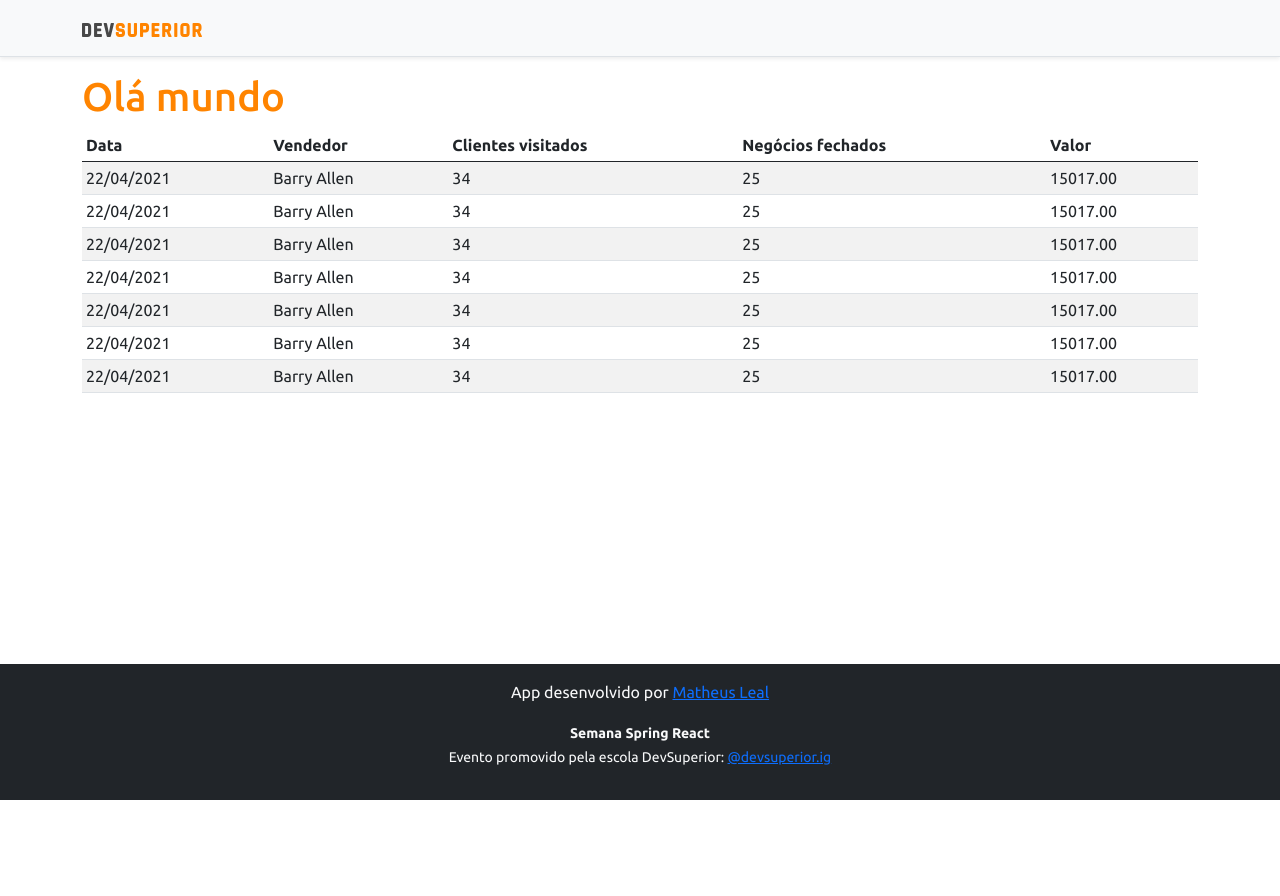
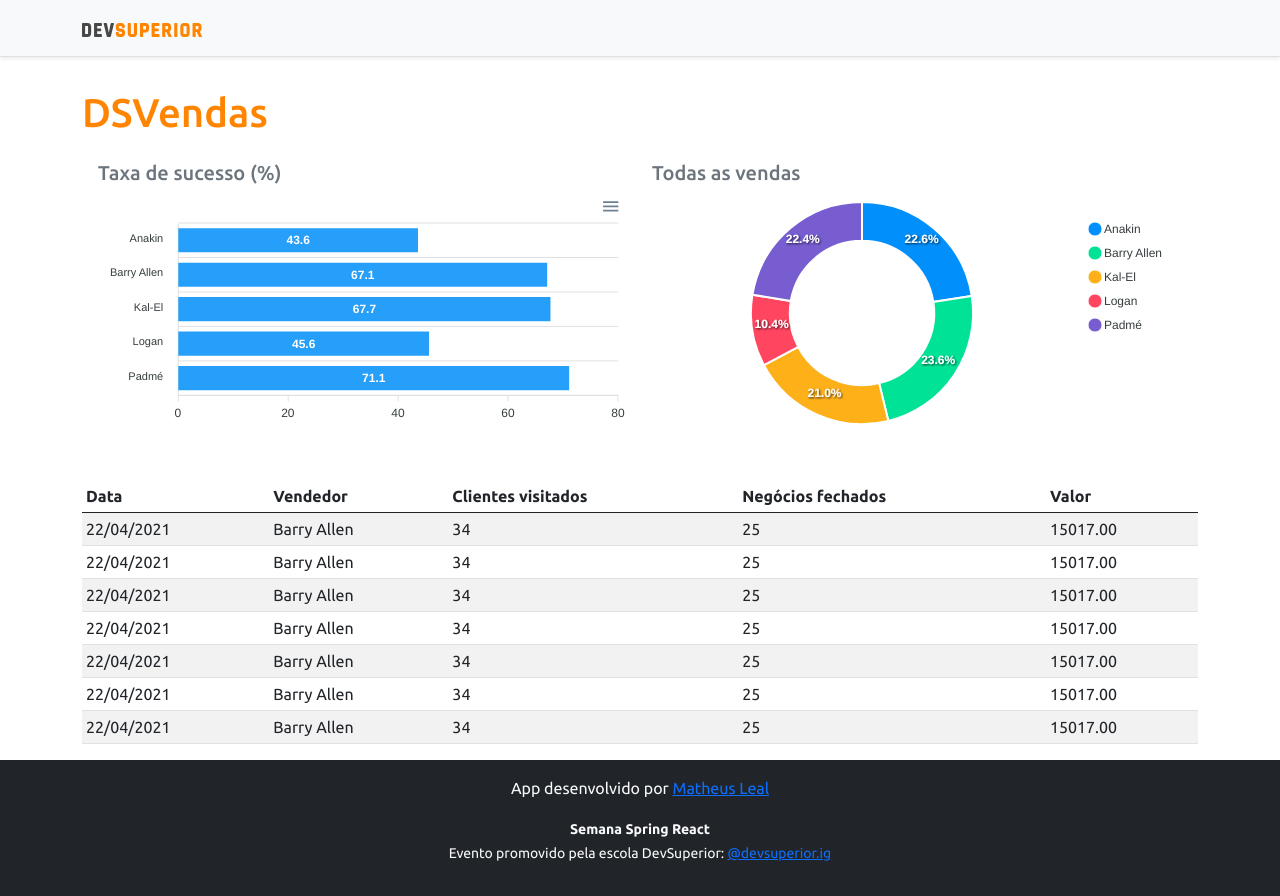
Before and after one commit to matheusleal55/ProjectSpring, a React (Create React App) app in the folder frontend/: page / in a window 1280 px wide. Before the commit the page ends 800 px from the top, so only its background shows below. Built offline with nearby package versions, Linux system fonts and the light colour scheme.

Commit message:
Static charts

```diff
--- a/frontend/package.json
+++ b/frontend/package.json
@@ -11,8 +11,10 @@
     "@types/node": "^12.0.0",
     "@types/react": "^17.0.0",
     "@types/react-dom": "^17.0.0",
+    "apexcharts": "^3.26.1",
     "bootstrap": "^5.0.0",
     "react": "^17.0.2",
+    "react-apexcharts": "^1.3.9",
     "react-dom": "^17.0.2",
     "react-scripts": "4.0.3",
     "typescript": "^4.1.2",
--- a/frontend/src/App.tsx
+++ b/frontend/src/App.tsx
@@ -1,4 +1,6 @@
+import BarChat from "components/BarChat";
 import DataTable from "components/DataTable";
+import DonutChart from "components/DonutChart";
 import Footer from "components/Footer";
 import NavBar from "components/NavBar";
 
@@ -7,7 +9,25 @@
     <>
       <NavBar />
       <div className="container">
-        <h1 className="text-primary">Olá mundo</h1>
+        <h1 className="text-primary py-3">DSVendas</h1>
+
+        <div className="row px-3">
+          <div className="col-sm-6">
+            <h5 className="text-conter text-secondary">Taxa de sucesso (%)</h5>
+            <BarChat />
+          </div>
+          <div className="col-sm-6">
+            <h5 className="text-conter text-secondary">Todas as vendas</h5>
+            <DonutChart />
+          </div>
+        </div>
+
+        <div className="py-3">
+
+        </div>
+
+
+
         <DataTable />
       </div>
       <Footer />
--- /dev/null
+++ b/frontend/src/components/BarChat/index.tsx
@@ -0,0 +1,39 @@
+
+import Chart from 'react-apexcharts'
+
+function BarChat() {
+
+    const options = {
+        plotOptions: {
+            bar: {
+                horizontal: true,
+            }
+        },
+    };
+
+    const mockData = {
+        labels: {
+            categories: ['Anakin', 'Barry Allen', 'Kal-El', 'Logan', 'Padmé']
+        },
+        series: [
+            {
+                name: "% Sucesso",
+                data: [43.6, 67.1, 67.7, 45.6, 71.1]
+            }
+        ]
+    };
+
+    return (
+
+        <Chart
+            options = {{...options, xaxis: mockData.labels}}
+            series = {mockData.series}
+            type= "bar"
+            height="240"
+        />
+
+
+    );
+}
+
+export default BarChat;
--- /dev/null
+++ b/frontend/src/components/DonutChart/index.tsx
@@ -0,0 +1,30 @@
+
+import Chart from 'react-apexcharts'
+
+function DonutChart() {
+
+    const mockData = {
+        series: [477138, 499928, 444867, 220426, 473088],
+        labels: ['Anakin', 'Barry Allen', 'Kal-El', 'Logan', 'Padmé']
+    }
+
+    const options = {
+        legend: {
+            show: true
+        }
+    }
+
+    return (
+
+        <Chart
+            options = {{...options, labels: mockData.labels}}
+            series = {mockData.series}
+            type= "donut"
+            height="240"
+        />
+
+
+    );
+}
+
+export default DonutChart;
```
Also changed, not shown: 1 other file (tests, documents, lock files or other folders).
